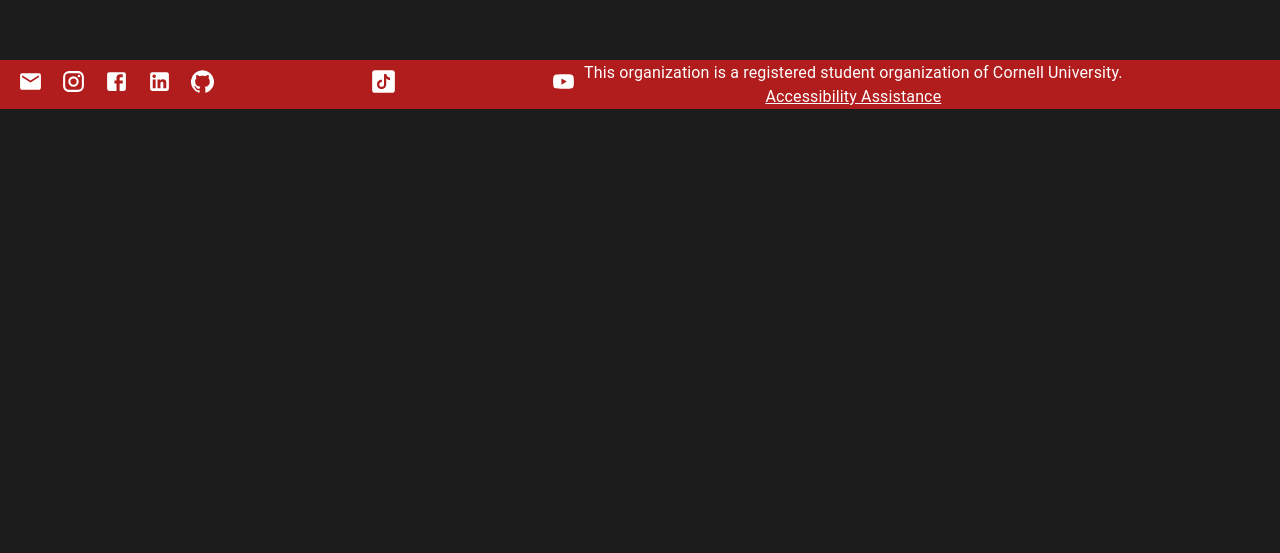
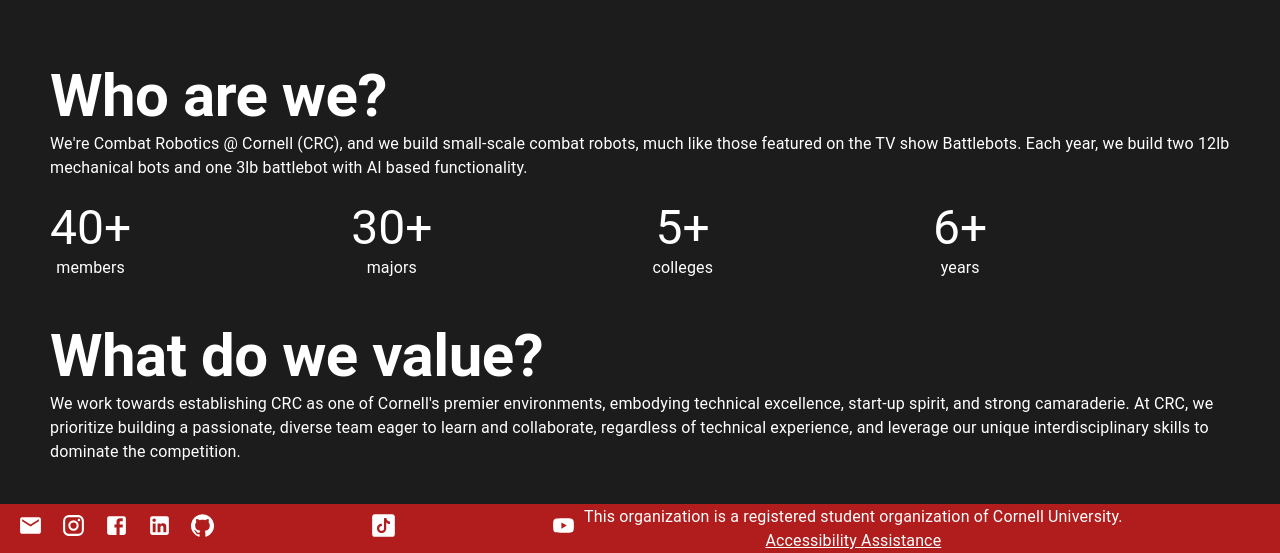
Before and after one commit to Cornell-University-Combat-Robotics/site-2025, a React (Vite) app in the folder react-site/: page / in a window 1280 px wide. Shown: the part 1532-2085 px from the top of the page. Before the commit the page ends 1641 px from the top, so only its background shows below. Built offline with nearby package versions, Linux system fonts and the light colour scheme.

Commit message:
Added basic Who Are We and Values sections

```diff
--- a/react-site/src/pages/about.jsx
+++ b/react-site/src/pages/about.jsx
@@ -1,13 +1,56 @@
-import { Box } from "@mui/material";
+import { Box, Stack, Typography } from "@mui/material";
 import logo from "../assets/crc-logo.png";
 
 function About() {
   return (
-    <Box sx={{ flex: 1 }}>
-      {/* TODO: Make version of logo with white text */}
-      <img
-        src={logo}
-      />
+    <Box>
+      <Box sx={{ flex: 1 }}>
+        <img
+          src={logo}
+        />
+      </Box>
+      <Box ml="50px">
+        <Typography variant="h2" align="left" fontWeight="bold">
+          Who are we?
+        </Typography>
+        <Typography align="left">
+          We&apos;re Combat Robotics @ Cornell (CRC), and we build small-scale combat robots, much like those featured on the TV show Battlebots.
+          Each year, we build two 12lb mechanical bots and one 3lb battlebot with AI based functionality.
+        </Typography>
+        <Box height="20px" />
+        <Stack direction="row" spacing="220px">
+          <Stack>
+            <Typography variant="h3">40+</Typography>
+            <Typography>members</Typography>
+          </Stack>
+          <Stack>
+            <Typography variant="h3">30+</Typography>
+            <Typography>majors</Typography>
+          </Stack>
+          <Stack>
+            <Typography variant="h3">5+</Typography>
+            <Typography>colleges</Typography>
+          </Stack>
+          <Stack>
+            <Typography variant="h3">6+</Typography>
+            <Typography>years</Typography>
+          </Stack>
+        </Stack>
+      </Box>
+
+      <Box height="40px" />
+
+
+      <Box ml="50px">
+        <Typography variant="h2" align="left" fontWeight="bold">
+          What do we value?
+        </Typography>
+        <Typography align="left">
+          We work towards establishing CRC as one of Cornell&apos;s premier environments, embodying technical excellence, start-up spirit, and strong camaraderie.
+          At CRC, we prioritize building a passionate, diverse team eager to learn and collaborate, regardless of technical experience, and leverage our unique interdisciplinary skills to dominate the competition.
+        </Typography>
+        <Box height="40px" />
+      </Box>
     </Box>
   );
 }
```
